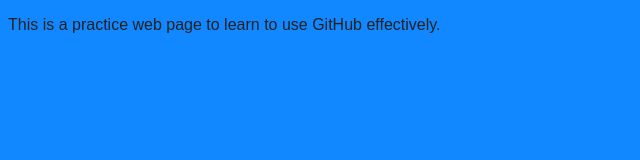
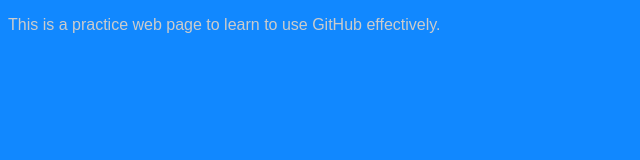
Before and after one commit to stevenwmanning/html-website, a plain HTML site: page index.html in a window 1280 px wide. Shown: the whole page, without its empty margins (0-640 px from the left). Drawn offline with Linux system fonts and the light colour scheme.

Commit message:
More changes to css

```diff
--- a/styles.css
+++ b/styles.css
@@ -1,5 +1,5 @@
 body {
   background-color: #1188ff;
-  color: #222;
+  color: #ccc;
   font-family: sans-serif;
 }
```
